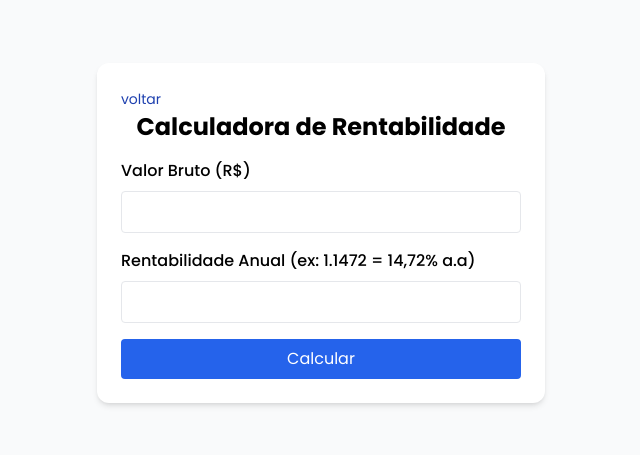
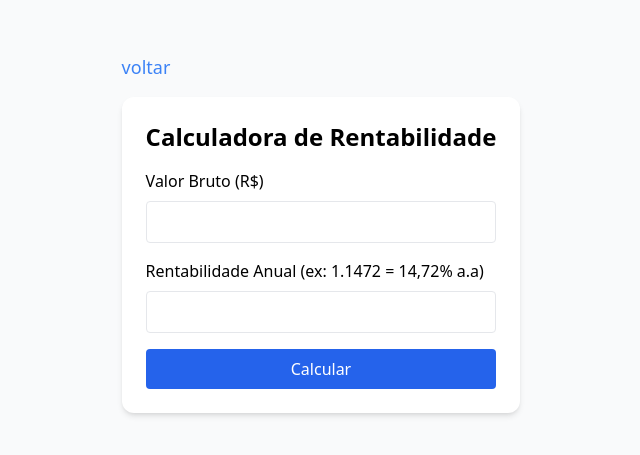
Before and after one commit to paulovc26/portfolio, a Next.js app: page /apoio/rentabilidade in a window 1280 px wide. Shown: the part 167-622 px from the top of the page, without its empty margins (319-959 px from the left). Built offline with nearby package versions, Linux system fonts and the light colour scheme.

Commit message:
fix link

```diff
--- a/src/app/apoio/rentabilidade/page.tsx
+++ b/src/app/apoio/rentabilidade/page.tsx
@@ -26,10 +26,16 @@ export default function RentabilidadeForm() {
     };
 
     return (
-        <main className="min-h-screen flex items-center text-black justify-center bg-gray-50 p-4">
+        <main className="min-h-screen flex items-center text-black justify-center bg-gray-50 p-4 font-sans">
+
+            <div>
+                <div className='pb-4'>
+
+                    <a className="text-lg text-blue-500 mb-4" href="/apoio">voltar</a>
+                </div>
+
 
                 <div className="bg-white p-6 rounded-xl shadow-md w-full max-w-md">
-                <a className="text-sm text-blue-800 mb-4 text-center" href="/apoio">voltar</a>
                     <h1 className="text-2xl font-bold mb-4 text-center">
                         Calculadora de Rentabilidade
                     </h1>
@@ -68,6 +74,7 @@ export default function RentabilidadeForm() {
                         </div>
                     )}
                 </div>
+            </div>
         </main>
     );
 }
```
Lines whose indentation alone changed are shown as unchanged.
